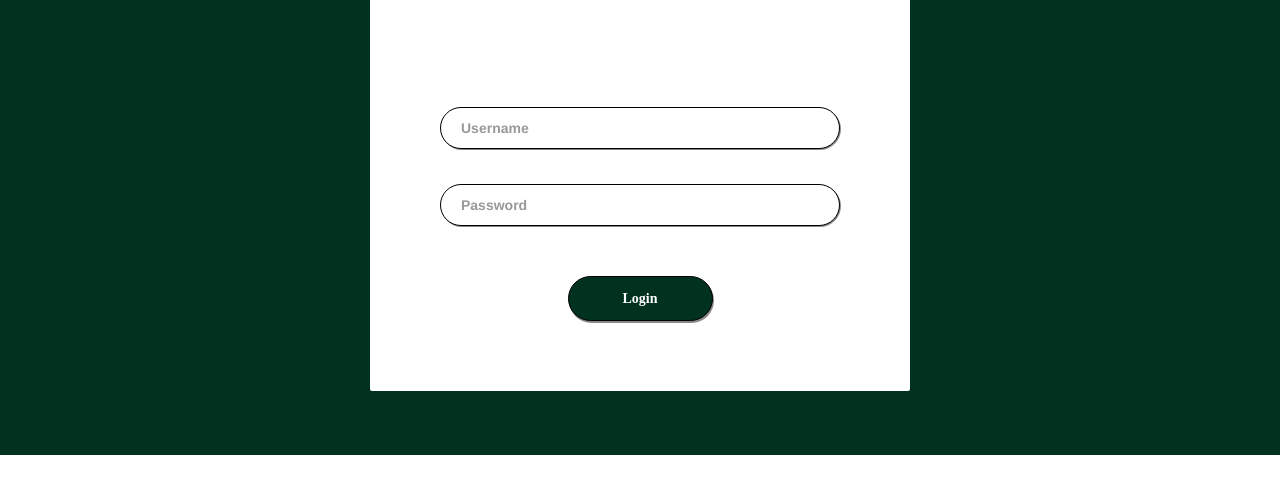
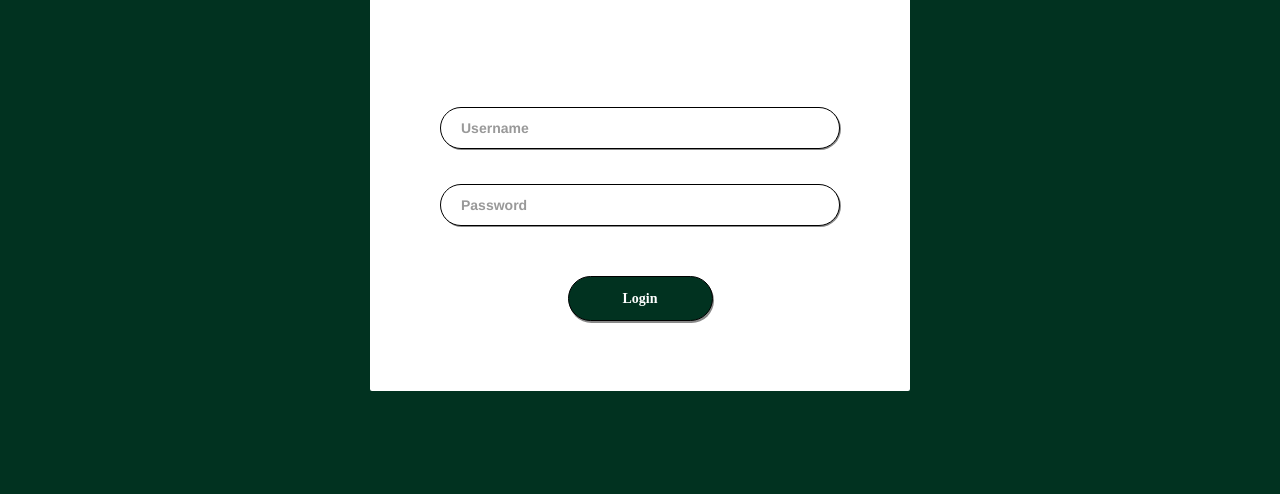
Before and after one commit to pnk0011/Login_Dashboard, a website: page app/index.html in a window 1280 px wide. Shown: the part 216-710 px from the top of the page. Drawn offline with nearby package versions, Linux system fonts and the light colour scheme.

Commit message:
final commit

```diff
--- a/app/index.html
+++ b/app/index.html
@@ -87,8 +87,8 @@
     }
 
     .body-main {
-      height: 100 vh;
-      width: 100 wh;
+      height: 100vh;
+      width: 100vw;
     }
 
     .header-text {
```
